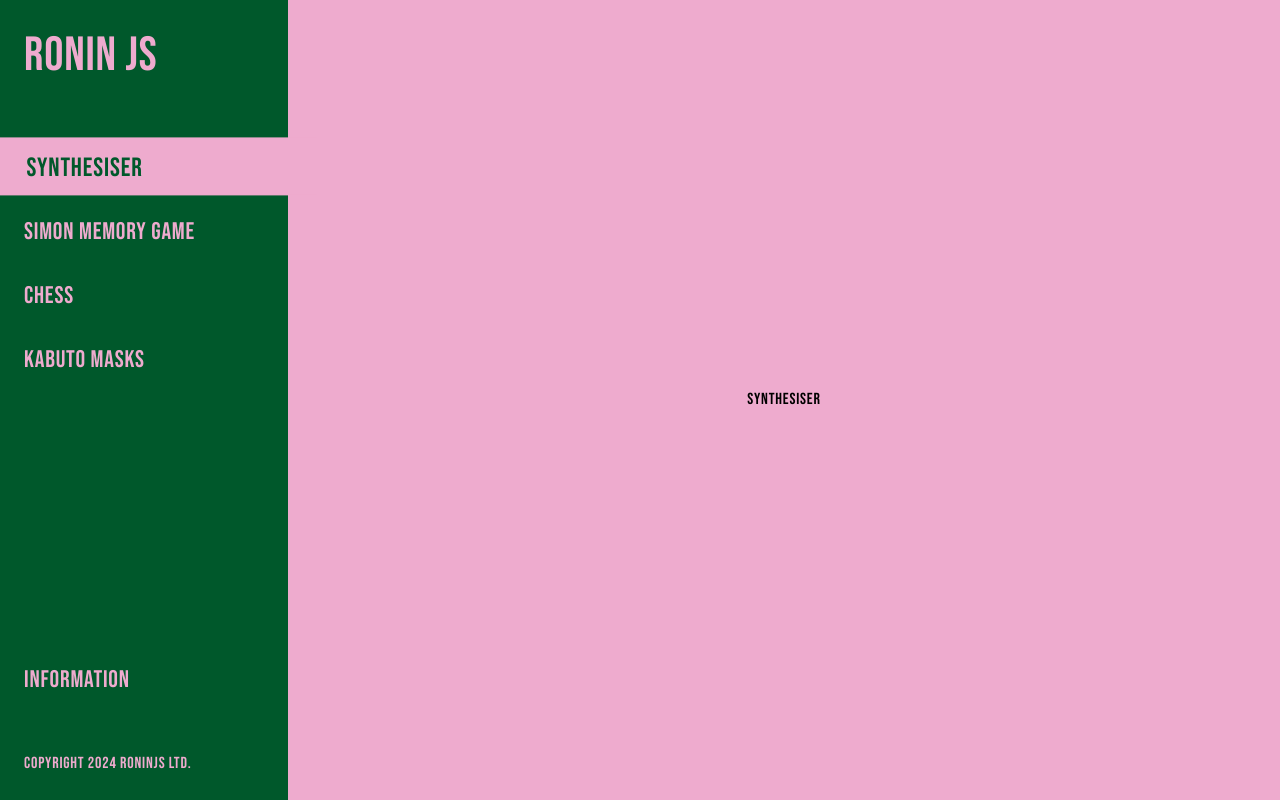
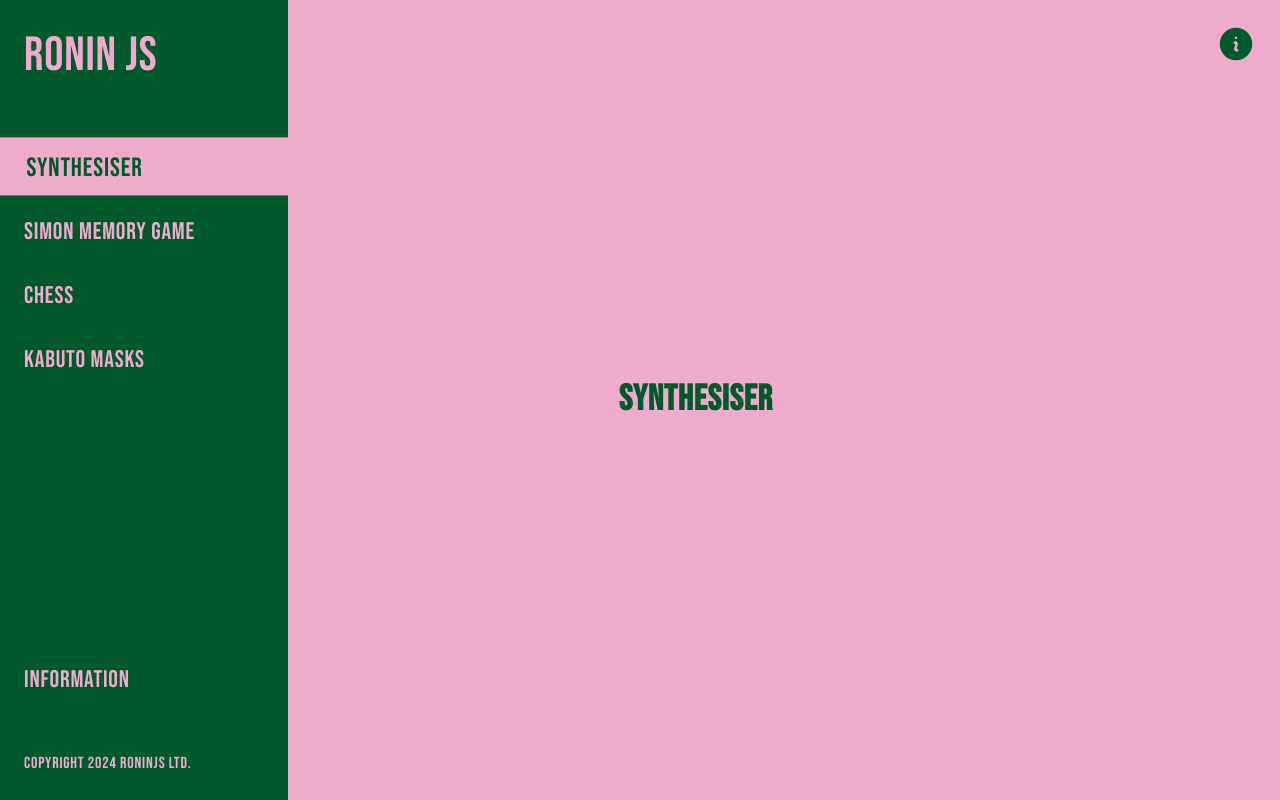
Before and after one commit to roninfrodsham/roninjs-frontend, a React (Vite) app: page /synthesiser in a window 1280 px wide. Built offline with nearby package versions, Linux system fonts and the light colour scheme.

Commit message:
add page layout hoc

```diff
--- a/src/App.tsx
+++ b/src/App.tsx
@@ -19,9 +19,7 @@ function App() {
   return (
     <div className='flex flex-col lg:flex-row h-screen'>
       <Header navOpen={navOpen} toggleNav={toggleNav} year={year} />
-      <div className='grow flex justify-center items-center'>
-        <Outlet />
-      </div>
+      <Outlet />
     </div>
   );
 }
--- /dev/null
+++ b/src/components/PageLayout.tsx
@@ -0,0 +1,14 @@
+import { InformationCircleIcon } from "@heroicons/react/24/solid";
+
+function PageLayout({ Component }: { Component: React.FunctionComponent }) {
+  return (
+    <div className='grow flex justify-center items-center'>
+      <InformationCircleIcon className='absolute top-6 right-6 w-10 h-10 text-ronin-green-900' />
+      <div className='w-3/4 lg:w-1/2 xl:w-1/3 2xl:w-1/4'>
+        <Component />
+      </div>
+    </div>
+  );
+}
+
+export { PageLayout };
--- /dev/null
+++ b/src/components/Synth/Synth.tsx
@@ -0,0 +1,5 @@
+function Synth() {
+  return <h1 className='text-4xl font-bold text-ronin-green-900'>Synthesiser</h1>;
+}
+
+export { Synth };
--- a/src/components/index.ts
+++ b/src/components/index.ts
@@ -1,2 +1,3 @@
 export { Navigation } from "./Navigation/Navigation";
 export { Ronin } from "./Ronin/Ronin";
+export { Synth } from "./Synth/Synth";
--- a/src/routes/home.tsx
+++ b/src/routes/home.tsx
@@ -1,11 +1,8 @@
+import { PageLayout } from "../components/PageLayout";
 import { Ronin } from "../components";
 
 function Home() {
-  return (
-    <div className='w-3/4 lg:w-1/2 xl:w-1/3 2xl:w-1/4'>
-      <Ronin />
-    </div>
-  );
+  return <PageLayout Component={Ronin} />;
 }
 
 export { Home };
--- a/src/routes/synthesiser.tsx
+++ b/src/routes/synthesiser.tsx
@@ -1,9 +1,8 @@
+import { PageLayout } from "../components/PageLayout";
+import { Synth } from "../components";
+
 function Synthesiser() {
-  return (
-    <div>
-      <h1>Synthesiser</h1>
-    </div>
-  );
+  return <PageLayout Component={Synth} />;
 }
 
 export { Synthesiser };
```
